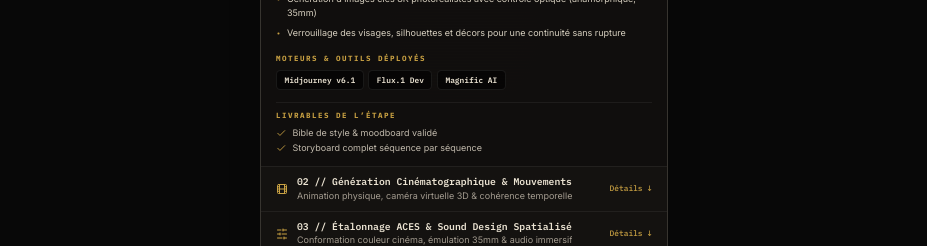
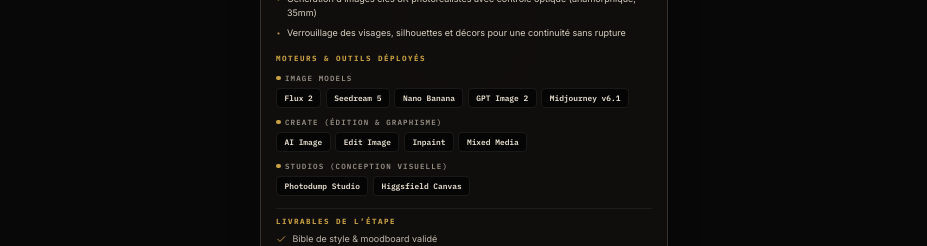
Before and after one commit to ovz-web/ovizaidotcom, a Next.js app: page /stack in a window 1280 px wide. Both pictures are taken after a click on the button 640 px from the left and 270 px from the top of the page. Shown: the part 368-614 px from the top of the page, without its empty margins (176-1103 px from the left). Built offline with nearby package versions, Linux system fonts and the light colour scheme; no server answers.

Commit message:
feat(stack): enrichir les moteurs et outils déployés par catégories (Create, Video Models, Image Models, Studios)

```diff
--- a/src/components/AIPipeline.tsx
+++ b/src/components/AIPipeline.tsx
@@ -9,6 +9,11 @@
   lang: Language;
 }
 
+interface ToolCategory {
+  name: { fr: string; en: string };
+  tools: string[];
+}
+
 interface PipelineStep {
   id: string;
   num: string;
@@ -16,7 +21,7 @@
   title: { fr: string; en: string };
   subtitle: { fr: string; en: string };
   specs: { fr: string[]; en: string[] };
-  tools: string[];
+  categories: ToolCategory[];
   deliverables: { fr: string[]; en: string[] };
 }
 
@@ -45,7 +50,20 @@
         'Character, setting and lighting consistency locking across all planned sequences',
       ],
     },
-    tools: ['Midjourney v6.1', 'Flux.1 Dev', 'Magnific AI'],
+    categories: [
+      {
+        name: { fr: 'Image Models', en: 'Image Models' },
+        tools: ['Flux 2', 'Seedream 5', 'Nano Banana', 'GPT Image 2', 'Midjourney v6.1'],
+      },
+      {
+        name: { fr: 'Create (Édition & Graphisme)', en: 'Create (Design & Editing)' },
+        tools: ['AI Image', 'Edit Image', 'Inpaint', 'Mixed Media'],
+      },
+      {
+        name: { fr: 'Studios (Conception Visuelle)', en: 'Studios (Visual Design)' },
+        tools: ['Photodump Studio', 'Higgsfield Canvas'],
+      },
+    ],
     deliverables: {
       fr: ['Bible de style & moodboard validé', 'Storyboard complet séquence par séquence'],
       en: ['Approved visual style bible & moodboard', 'Complete shot-by-shot sequence storyboard'],
@@ -75,7 +93,30 @@
         'Accurate fluid dynamics, volumetric lighting, and organic physical motion',
       ],
     },
-    tools: ['Runway Gen-3 Alpha', 'Kling AI 1.5', 'Luma Dream Machine'],
+    categories: [
+      {
+        name: { fr: 'Video Models', en: 'Video Models' },
+        tools: [
+          'Seedance 2.5',
+          'Seedance 2.0',
+          'Kling 3.0',
+          'Sora 2 Introduction',
+          'Veo 3.1 Introduction',
+          'WAN 2.6',
+          'Grok Imagine 1.5',
+          'Gemini Omni Flash',
+          'Runway Gen-3 Alpha',
+        ],
+      },
+      {
+        name: { fr: 'Create (Moteur Vidéo)', en: 'Create (Video Engine)' },
+        tools: ['AI Video'],
+      },
+      {
+        name: { fr: 'Studios (Cinéma & Scénographie)', en: 'Studios (Cinema & Scenography)' },
+        tools: ['Cinema Studio', 'Luma Dream Machine'],
+      },
+    ],
     deliverables: {
       fr: ['Rushes cinématiques bruts haute fidélité', 'Prévisualisation de montage rythmée'],
       en: ['High-fidelity raw cinematic rushes', 'Paced preview rough-cut for review'],
@@ -105,7 +146,26 @@
         'Spatial sound design, bespoke foley, cinematic impacts, and studio-grade voiceover',
       ],
     },
-    tools: ['DaVinci Resolve Studio', 'ElevenLabs Voice', 'Banque SFX OVIZai'],
+    categories: [
+      {
+        name: { fr: 'Studios & Usines de Production', en: 'Studios & Production Factories' },
+        tools: [
+          'Marketing Studio',
+          'Lipsync Studio',
+          'Fashion Factory',
+          'UGC Factory',
+          'Higgsfield Popcorn',
+        ],
+      },
+      {
+        name: { fr: 'Create (Identités & Avatars)', en: 'Create (Identities & Avatars)' },
+        tools: ['AI Face Swap', 'AI Influencer'],
+      },
+      {
+        name: { fr: 'Audio & Post-Production', en: 'Audio & Post-Production' },
+        tools: ['ElevenLabs Voice', 'DaVinci Resolve Studio', 'Banque SFX OVIZai'],
+      },
+    ],
     deliverables: {
       fr: ['Étalonnage cinéma finalisé', 'Mixage audio stéréo & spatialisé master'],
       en: ['Finalized cinema color grading', 'Master stereo & spatial sound mix'],
@@ -135,7 +195,20 @@
         'Broadcast-ready exports: Apple ProRes 422 HQ, high-bitrate MP4, and 9:16 vertical cuts',
       ],
     },
-    tools: ['Topaz Video AI v5', 'ProRes 422 HQ', 'DCP Cinéma'],
+    categories: [
+      {
+        name: { fr: 'Create (Upscaling & Suite)', en: 'Create (Upscaling & Suite)' },
+        tools: ['Sora 2 Upscale', 'Upscale', 'Apps'],
+      },
+      {
+        name: { fr: 'Restauration & Suréchantillonnage', en: 'Restoration & Upscaling' },
+        tools: ['Topaz Video AI v5', 'Magnific AI'],
+      },
+      {
+        name: { fr: 'Normes Broadcast & Masters', en: 'Broadcast Standards & Masters' },
+        tools: ['Apple ProRes 422 HQ', 'DCP Cinéma'],
+      },
+    ],
     deliverables: {
       fr: ['Master 4K sans compression', 'Déclinaisons 16:9 & 9:16 prêtes à diffuser'],
       en: ['Uncompressed 4K master file', 'Multi-format 16:9 & 9:16 ready-to-air exports'],
@@ -179,17 +252,27 @@
           </div>
 
           <div>
-            <h4 className="mono text-[10px] uppercase text-gold font-bold tracking-[0.2em] mb-2">
+            <h4 className="mono text-[10px] uppercase text-gold font-bold tracking-[0.2em] mb-2.5">
               {isFr ? 'Moteurs & Outils Déployés' : 'Deployed Engines & Tools'}
             </h4>
+            <div className="space-y-2.5">
+              {step.categories.map((cat, catIdx) => (
+                <div key={catIdx} className="space-y-1.5">
+                  <span className="mono text-[10px] uppercase tracking-[0.15em] text-muted/90 font-semibold flex items-center gap-1.5">
+                    <span className="w-1.5 h-1.5 rounded-full bg-gold inline-block" />
+                    {isFr ? cat.name.fr : cat.name.en}
+                  </span>
                   <div className="flex flex-wrap gap-1.5">
-              {step.tools.map((tool) => (
+                    {cat.tools.map((tool) => (
                       <span
                         key={tool}
-                  className="mono text-[10.5px] font-semibold px-2.5 py-1 rounded-md bg-black/60 border border-white/[0.08] text-fg"
+                        className="mono text-[10.5px] font-semibold px-2.5 py-1 rounded-md bg-black/60 border border-white/[0.08] text-fg hover:border-gold/40 hover:text-gold-bright transition-colors"
                       >
                         {tool}
                       </span>
+                    ))}
+                  </div>
+                </div>
               ))}
             </div>
           </div>
```
Lines whose indentation alone changed are shown as unchanged.
